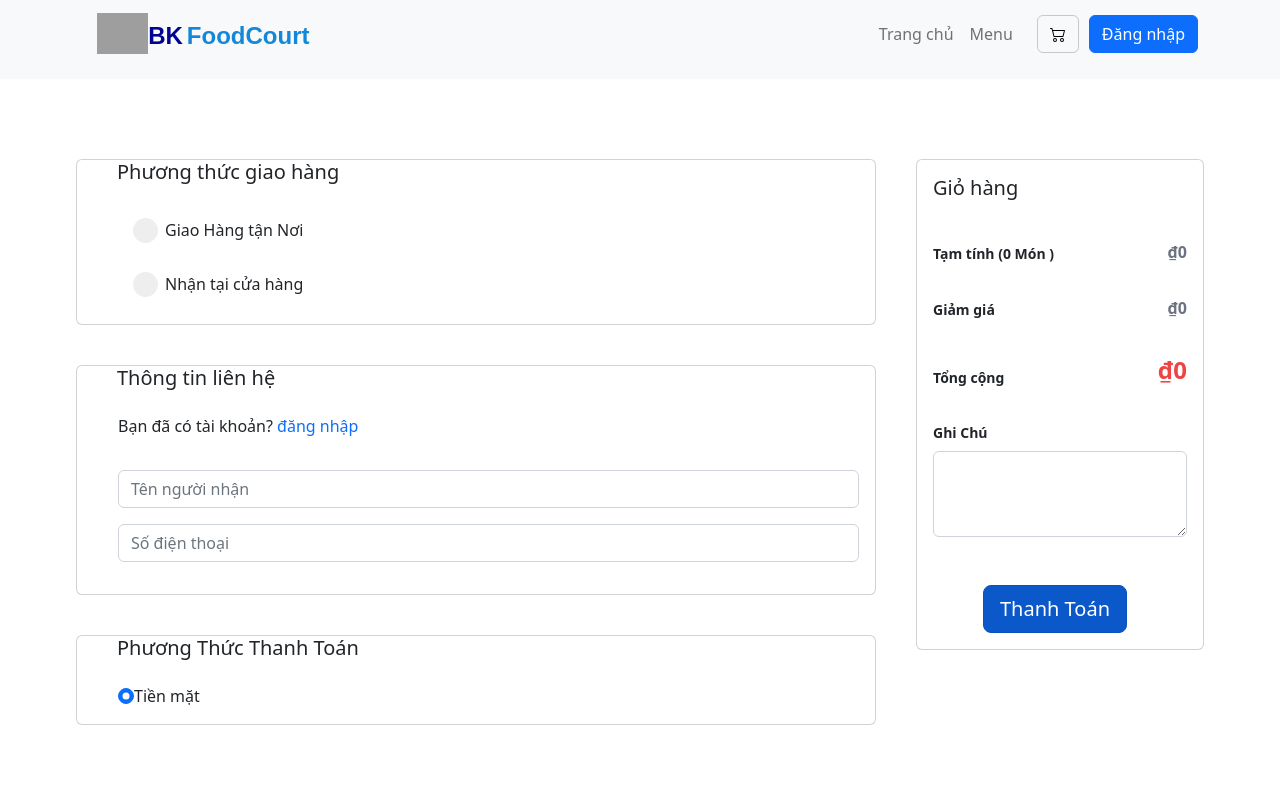
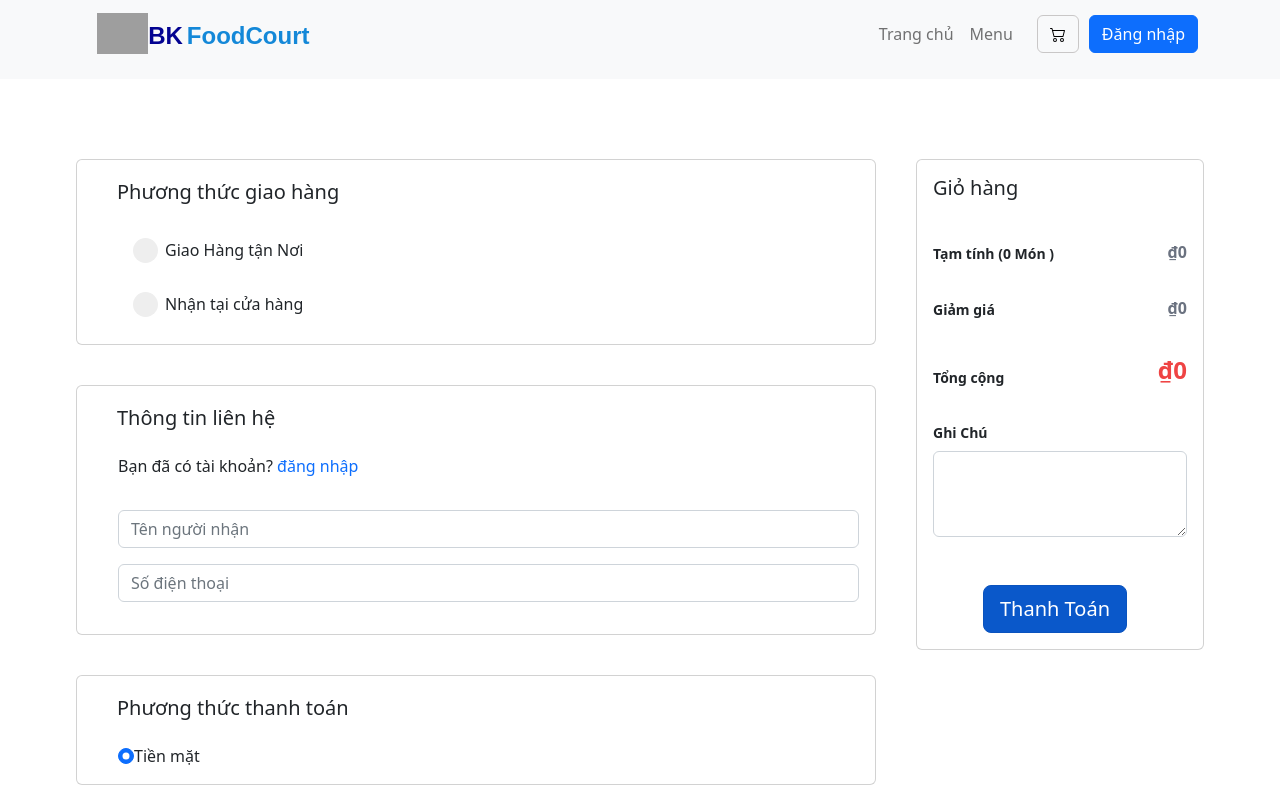
Before and after one commit to iduchungho/BKFoodCourt-Final, a React (Create React App) app in the folder client/: page /Pay in a window 1280 px wide. Shown: the top 800 px of the page. Built offline with nearby package versions, Linux system fonts and the light colour scheme; grey boxes are pictures that could not be loaded.

Commit message:
sửa css

```diff
--- a/client/src/component/modules/payment/Pay.css
+++ b/client/src/component/modules/payment/Pay.css
@@ -33,6 +33,7 @@
   }
 
   .Phuongthucgiaohang {
+    display: flex;
     margin-top: 20px;
     margin-left: 40px;
 
@@ -40,8 +41,10 @@
   .phuongthucthanhtoan{
     margin-left: 40px;
     margin-top: 20px;
+    display: flex;
   }
   .thongtinlienhe {
+    display: flex;
     margin-left: 40px;
     margin-top: 20px;
   }
--- a/client/src/component/modules/payment/Pay.js
+++ b/client/src/component/modules/payment/Pay.js
@@ -36,8 +36,10 @@ export default function PayComponent() {
                 </div>
                 <div className="box2">
                     <Card variant='light' style={{ width: '50rem' }}>
-                        <Card.Title className="thongtinlienhe">
-                            Thông tin liên hệ
+                        <Card.Title >
+                            <span className="thongtinlienhe">
+                                Thông tin liên hệ
+                            </span>
                         </Card.Title>
                         <Card.Body className="bandacotaikhoan">
                             Bạn đã có tài khoản?
@@ -60,8 +62,10 @@ export default function PayComponent() {
 
                 <div className="box3">
                     <Card variant='light' style={{ width: '50rem' }}>
-                        <Card.Title className="phuongthucthanhtoan">
-                            Phương Thức Thanh Toán
+                        <Card.Title>
+                            <span className="phuongthucthanhtoan">
+                                Phương thức thanh toán
+                            </span>
                         </Card.Title>
                         <Card.Body className="inputtt">
                             <input class="form-check-input" type="radio" name="exampleRadios" id="exampleRadios1" value="option1" checked />
```
